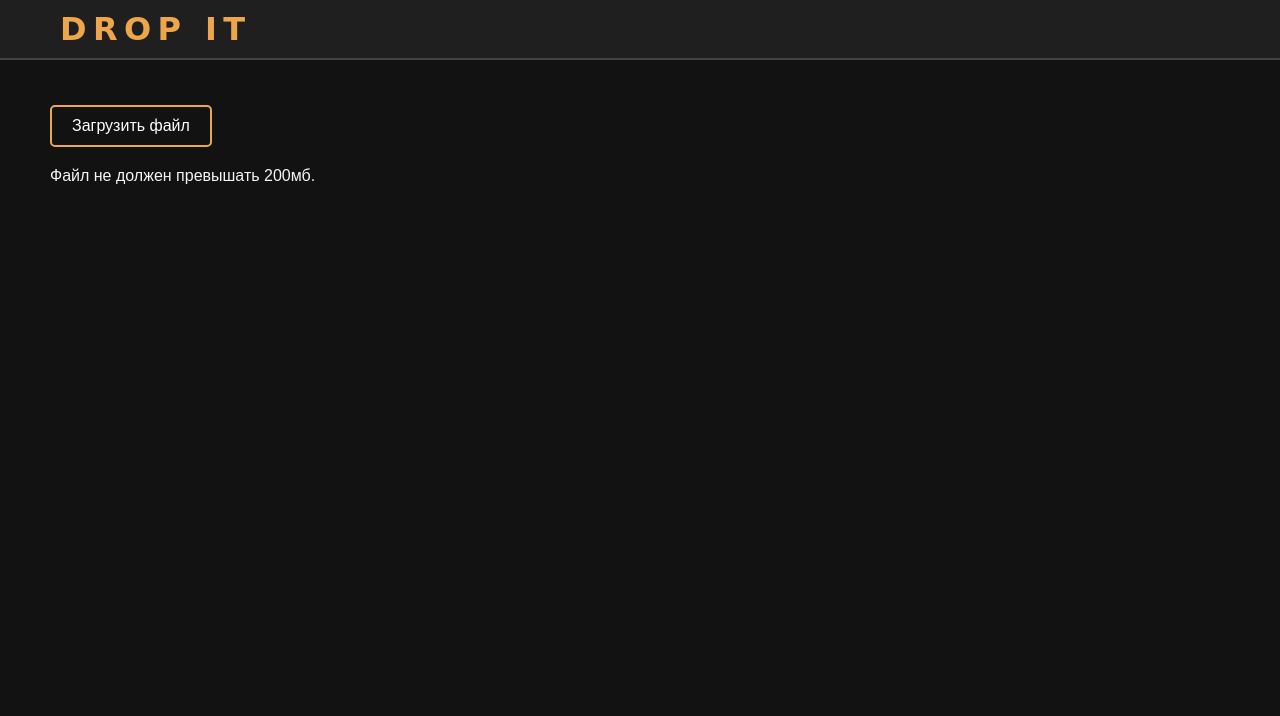
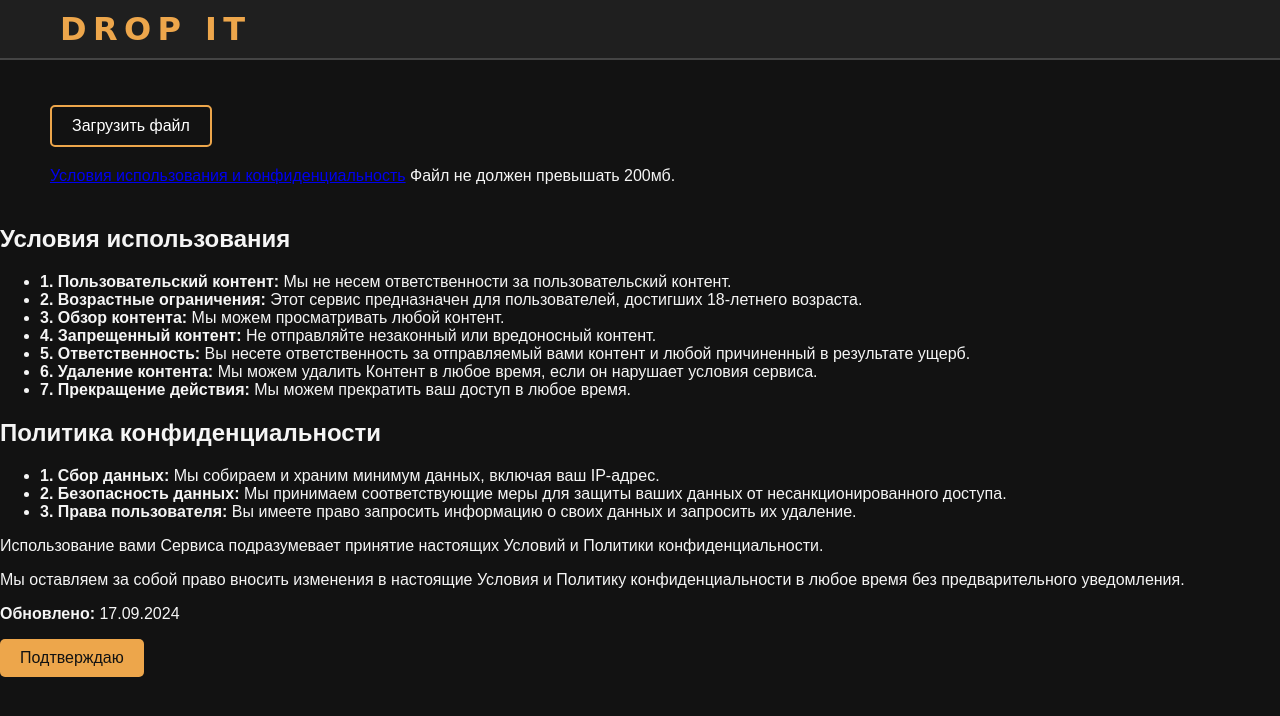
Before and after one commit to xaslx/DropIt, a Python web app: template app/static/templates/base.html in a window 1280 px wide. Shown: the top 716 px of the page. Run offline with Jinja, Linux system fonts and the light colour scheme; the template is opened without the code that fills it, so the values that code supplies are empty; some libraries are stand-ins or nearby versions; some web fonts are replaced.

Commit message:
update templates

```diff
--- a/app/static/templates/base.html
+++ b/app/static/templates/base.html
@@ -9,6 +9,7 @@
     <link href="https://fonts.googleapis.com/css2?family=Handjet:wght@400;700&display=swap" rel="stylesheet">
     <link rel="stylesheet" href="https://cdn.jsdelivr.net/npm/notyf/notyf.min.css">
     <script src="https://cdn.jsdelivr.net/npm/notyf/notyf.min.js"></script>
+    <link rel="icon" href="/static/ic.ico" type="image/x-icon">
 
 </head>
 <body>
@@ -31,7 +32,9 @@
                 </div>
 
             </div>
+            <a href="#" class="terms-privacy" onclick="openTermsModal()">Условия использования и конфиденциальность</a>
             <span class="file-large">Файл не должен превышать 200мб.</span>
+
 
             <div class="file-list">
                 {% for file in user_files %}
@@ -62,6 +65,35 @@
                 {% block content %}{% endblock %}
             </div>
         </div>
+
+        <div id="modal-terms" class="modal-terms">
+            <div class="modal-content-terms">
+                <h2>Условия использования</h2>
+                <ul>
+                    <li><strong>1. Пользовательский контент:</strong> Мы не несем ответственности за пользовательский контент.</li>
+                    <li><strong>2. Возрастные ограничения:</strong> Этот сервис предназначен для пользователей, достигших 18-летнего возраста.</li>
+                    <li><strong>3. Обзор контента:</strong> Мы можем просматривать любой контент.</li>
+                    <li><strong>4. Запрещенный контент:</strong> Не отправляйте незаконный или вредоносный контент.</li>
+                    <li><strong>5. Ответственность:</strong> Вы несете ответственность за отправляемый вами контент и любой причиненный в результате ущерб.</li>
+                    <li><strong>6. Удаление контента:</strong> Мы можем удалить Контент в любое время, если он нарушает условия сервиса.</li>
+                    <li><strong>7. Прекращение действия:</strong> Мы можем прекратить ваш доступ в любое время.</li>
+                </ul>
+
+                <h2>Политика конфиденциальности</h2>
+                <ul>
+                    <li><strong>1. Сбор данных:</strong> Мы собираем и храним минимум данных, включая ваш IP-адрес.</li>
+                    <li><strong>2. Безопасность данных:</strong> Мы принимаем соответствующие меры для защиты ваших данных от несанкционированного доступа.</li>
+                    <li><strong>3. Права пользователя:</strong> Вы имеете право запросить информацию о своих данных и запросить их удаление.</li>
+                </ul>
+
+                <p>Использование вами Сервиса подразумевает принятие настоящих Условий и Политики конфиденциальности.</p>
+                <p>Мы оставляем за собой право вносить изменения в настоящие Условия и Политику конфиденциальности в любое время без предварительного уведомления.</p>
+                <p><strong>Обновлено:</strong> 17.09.2024</p>
+
+                <button class="confirm-button" onclick="closeTermsModal()">Подтверждаю</button>
+            </div>
+        </div>
+
         <div id="modal" class="modal" style="display: none;">
             <div class="modal-content">
                 <span class="close-button" onclick="closeModal()">&times;</span>
@@ -73,6 +105,8 @@
                 </div>
             </div>
         </div>
+
+
 
         {% if total_pages > 1 %}
         <div class="pagination">
```
